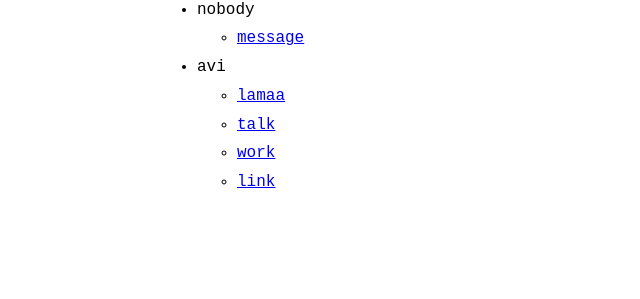
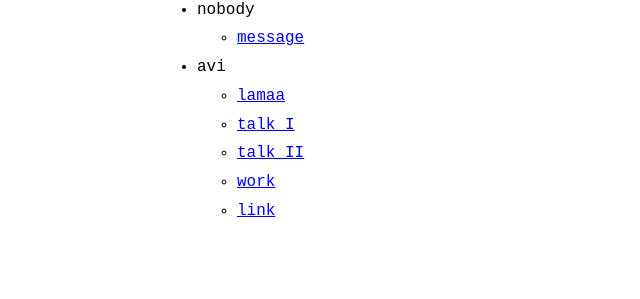
Before and after one commit to dre-am/dre-am, a Jekyll site: the page built from index.md, in a window 1280 px wide. Shown: the part 700-999 px from the top of the page, without its empty margins (163-803 px from the left). Built offline with Jekyll 4.4.1, drawn with Linux system fonts in a browser that asks for light colours; before the commit the page ends 974 px from its top, so only the background shows below that.

Commit message:
Update menu.yml
add dge talk

```diff
--- a/_data/menu.yml
+++ b/_data/menu.yml
@@ -55,8 +55,10 @@ entries:
     entries:
       - title: lamaa
         url: https://lamaa.org
-      - title: talk
+      - title: talk I
         url: https://youtu.be/Ma-gyy-rm0Q
+      - title: talk II
+        url: https://www.youtube.com/watch?v=aRT_FYQ9OBA
       - title: work
         url: https://virtuleap.com/
       - title: link
```
